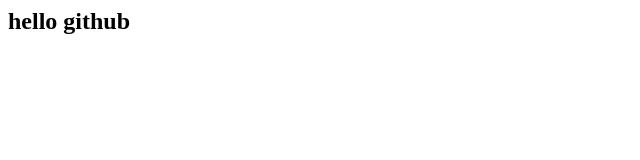
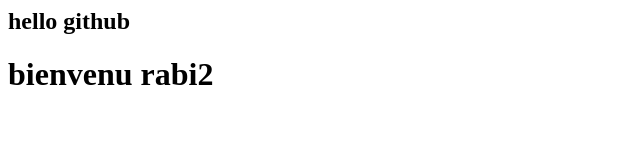
Before and after one commit to ayoub92/cv_test, a plain HTML site: page cv_test/index.html in a window 1280 px wide. Shown: the whole page, without its empty margins (0-640 px from the left). Drawn offline with Linux system fonts and the light colour scheme.

Commit message:
ajoute dun h1

```diff
--- a/cv_test/index.html
+++ b/cv_test/index.html
@@ -4,5 +4,6 @@
 </head>
 <body>
 	<h2> hello github</h2>
+	<h1>bienvenu rabi2</h1>
 </body>
 </html>
```
